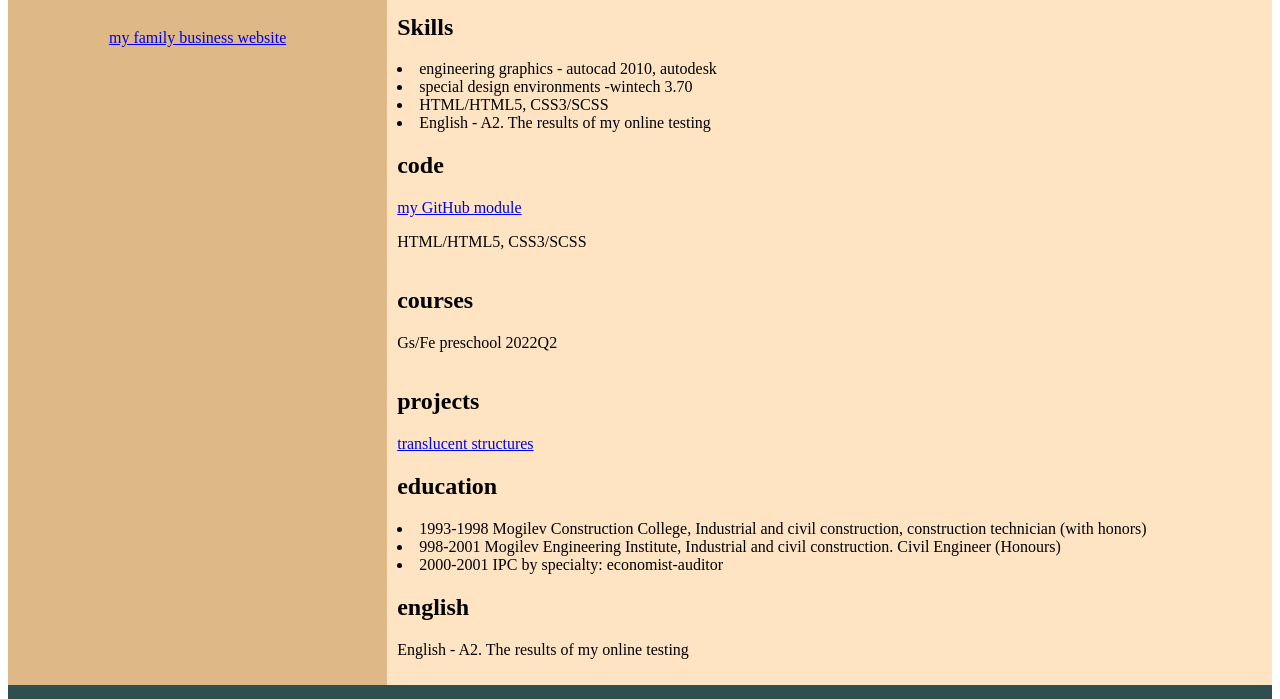
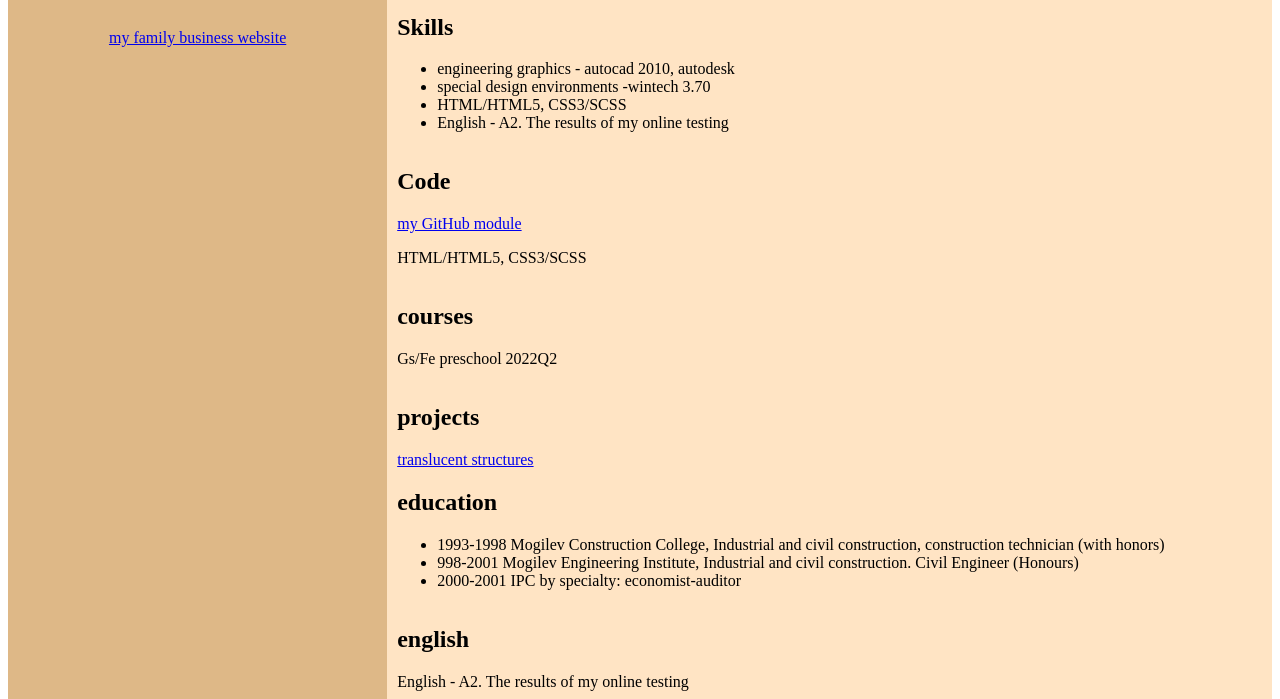
Before and after one commit to Bahus7878/rsschool-cv, a plain HTML site: page index.html in a window 1280 px wide. Shown: the part 456-1155 px from the top of the page. Drawn offline with Linux system fonts and the light colour scheme.

Commit message:
fix bags

```diff
--- a/index.html
+++ b/index.html
@@ -52,13 +52,14 @@
      </section>
      <section class="section" id="Skills">
      <h2>Skills</h2>
+     <ul>
      <li>engineering graphics - autocad 2010, autodesk</li>
      <li>special design environments -wintech 3.70</li>
      <li>HTML/HTML5, CSS3/SCSS</li>
-     <li>English - A2. The results of my online testing </li>
+     <li>English - A2. The results of my online testing </li></ul>
      </section>
-     <section class="section" id="code"></section>
-     <h2>code</h2>
+     <section class="section" id="code">
+     <h2>Code</h2>
      <a href="https://github.com/Bahus7878">my GitHub module</a>
      <p>HTML/HTML5, CSS3/SCSS</p>
      </section>
@@ -73,9 +74,10 @@
      </section>
      <section class="section" id="education">
       <h2>education</h2>
+      <ul>
       <li>1993-1998 Mogilev Construction College, Industrial and civil construction, construction technician (with honors)</li>
      <li>998-2001 Mogilev Engineering Institute, Industrial and civil construction. Civil Engineer (Honours)</li>
-     <li>2000-2001 IPC by specialty: economist-auditor</li>
+     <li>2000-2001 IPC by specialty: economist-auditor</li></ul>
      </section>
      <section class="section" id="english">
      <h2>english</h2>
```
